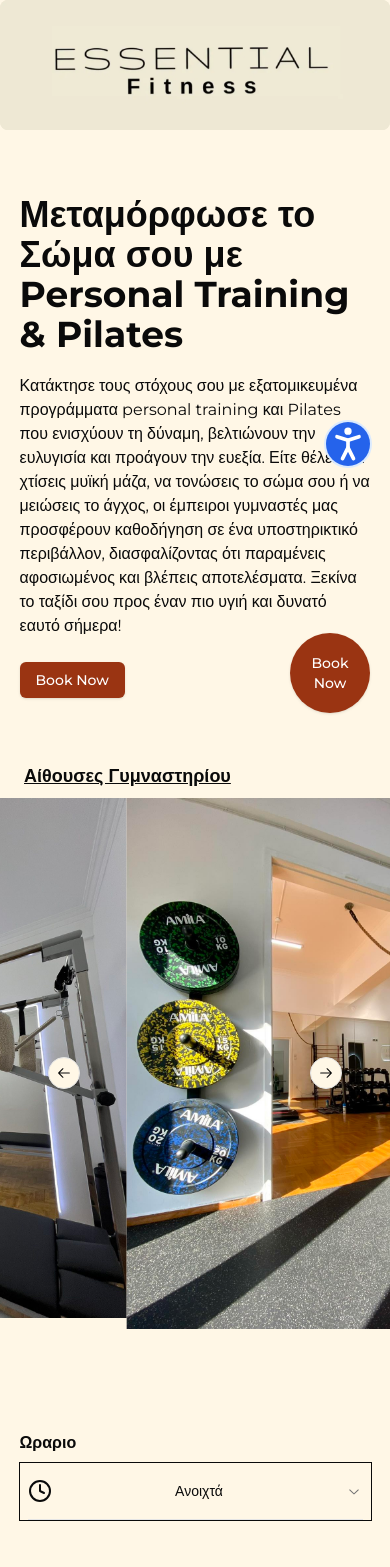
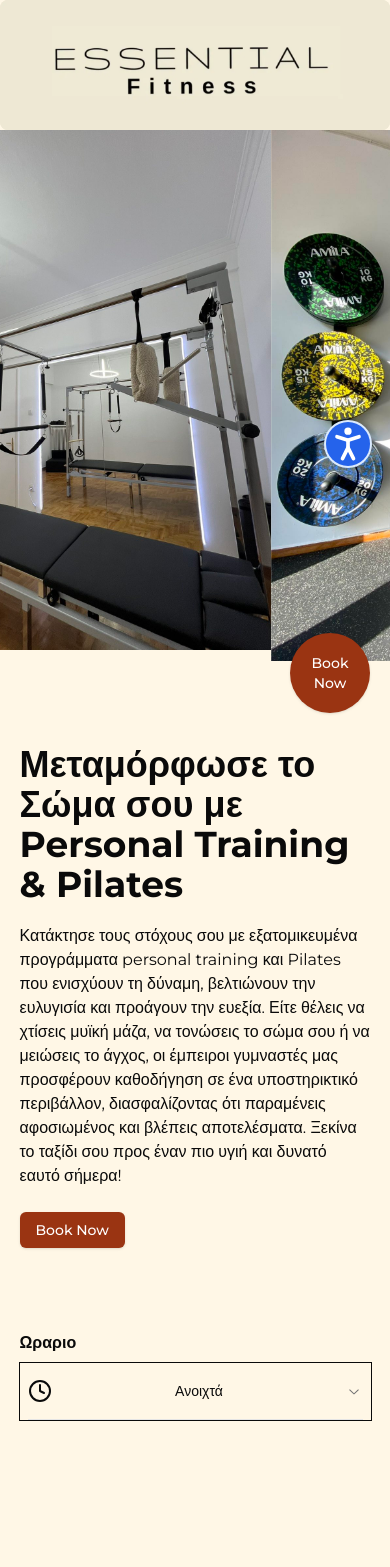
Before and after one commit to giannis198/FitnessWebsite, a Next.js app: page / in a window 390 px wide. Shown: the top 1567 px of the page. Built offline with nearby package versions, Linux system fonts and the light colour scheme.

Commit message:
2:refactor code

```diff
--- a/components/Contact14.tsx
+++ b/components/Contact14.tsx
@@ -93,6 +93,7 @@ export const Contact14 = () => {
             </div>
           </div>
         </div>
+        <div className='hidden lg:block'>
           <Link
             href='https://www.google.com/maps/dir/40.584272,22.9695529/Egnatia+95,+Thessaloniki+546+35/@40.6088135,22.9189326,13z/data=!3m1!4b1!4m9!4m8!1m1!4e1!1m5!1m1!1s0x14a839009f78b46b:0x9f96a321f4e8d8a7!2m2!1d22.9490971!2d40.6335823?entry=ttu&g_ep=EgoyMDI0MDkxMS4wIKXMDSoASAFQAw%3D%3D'
             className='justify-self-end md:w-[321.6px] lg:w-auto'
@@ -100,6 +101,7 @@ export const Contact14 = () => {
             <Image src={map} alt='map' />
           </Link>
         </div>
+      </div>
     </section>
   )
 }
--- a/components/Header36.tsx
+++ b/components/Header36.tsx
@@ -29,9 +29,9 @@ const Header36 = () => {
   return (
     <section
       id='relume'
-      className='grid grid-cols-1 items-center gap-y-16 pt-16 md:pt-24 lg:grid-cols-2 lg:pt-0'
+      className=' grid grid-cols-1 items-center gap-y-16 md:pt-24 lg:grid-cols-2 lg:pt-0 '
     >
-      <div className='mx-[5%] sm:max-w-md md:justify-self-start lg:ml-[5vw] lg:mr-20 lg:justify-self-start'>
+      <div className='order-2 mx-[5%] sm:max-w-md md:justify-self-start lg:ml-[5vw] lg:mr-20 lg:justify-self-start'>
         <h1 className='lg:text-10xl mb-5 text-4xl font-bold md:mb-6 md:text-6xl'>
           Μεταμόρφωσε το Σώμα σου με Personal Training & Pilates
         </h1>
@@ -48,10 +48,7 @@ const Header36 = () => {
           <CTA />
         </div>
       </div>
-      <div className='space-y-2'>
-        <p className='container text-lg font-bold underline md:hidden md:text-2xl'>
-          Αίθουσες Γυμναστηρίου
-        </p>
+      <div className='order-1 lg:order-2'>
         <Carousel
           plugins={[plugin.current]}
           className='flex w-full'
@@ -67,8 +64,8 @@ const Header36 = () => {
               </CarouselItem>
             ))}
           </CarouselContent>
-          <CarouselPrevious />
-          <CarouselNext />
+          {/* <CarouselPrevious />
+          <CarouselNext /> */}
         </Carousel>
       </div>
     </section>
--- a/components/Navbar.tsx
+++ b/components/Navbar.tsx
@@ -5,7 +5,7 @@ import Social from './Social'
 
 const Navbar = () => {
   return (
-    <nav className='flex w-full flex-col items-center justify-center space-y-4 rounded-lg bg-[#EEE8D4]'>
+    <nav className='flex w-full items-center justify-center space-y-4 rounded-lg bg-[#EEE8D4]'>
       <Link href='/'>
         <Image
           src={img}
```
Lines whose indentation alone changed are shown as unchanged.
